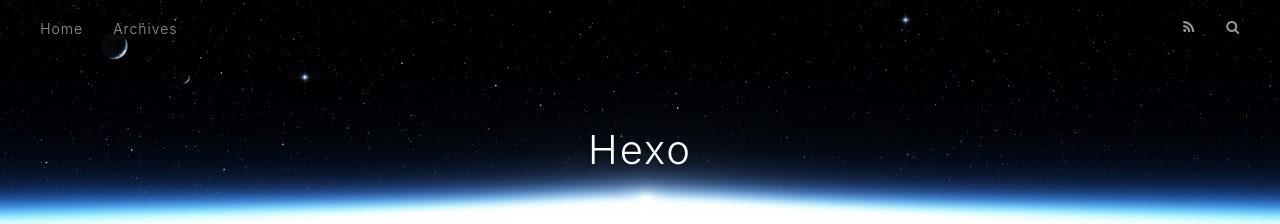
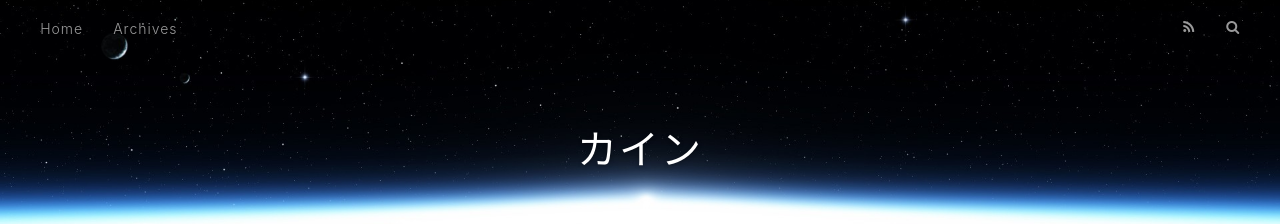
Before and after one commit to khanhld94/khanhld94.github.io, a plain HTML site: page index.html in a window 1280 px wide. Shown: the top 224 px of the page. Drawn offline with nearby package versions, Linux system fonts and the light colour scheme.

Commit message:
Site updated: 2018-03-26 16:07:11

```diff
--- a/index.html
+++ b/index.html
@@ -5,7 +5,7 @@
 
 
 
-  <title>Hexo</title>
+  <title>カイン</title>
   <meta name="viewport" content="width=device-width, initial-scale=1, maximum-scale=1">
   <meta property="og:type" content="website">
 <meta property="og:title" content="Hexo">
@@ -33,7 +33,7 @@
   <div id="header-outer" class="outer">
     <div id="header-title" class="inner">
       <h1 id="logo-wrap">
-        <a href="/" id="logo">Hexo</a>
+        <a href="/" id="logo">カイン</a>
       </h1>
 
     </div>
```
